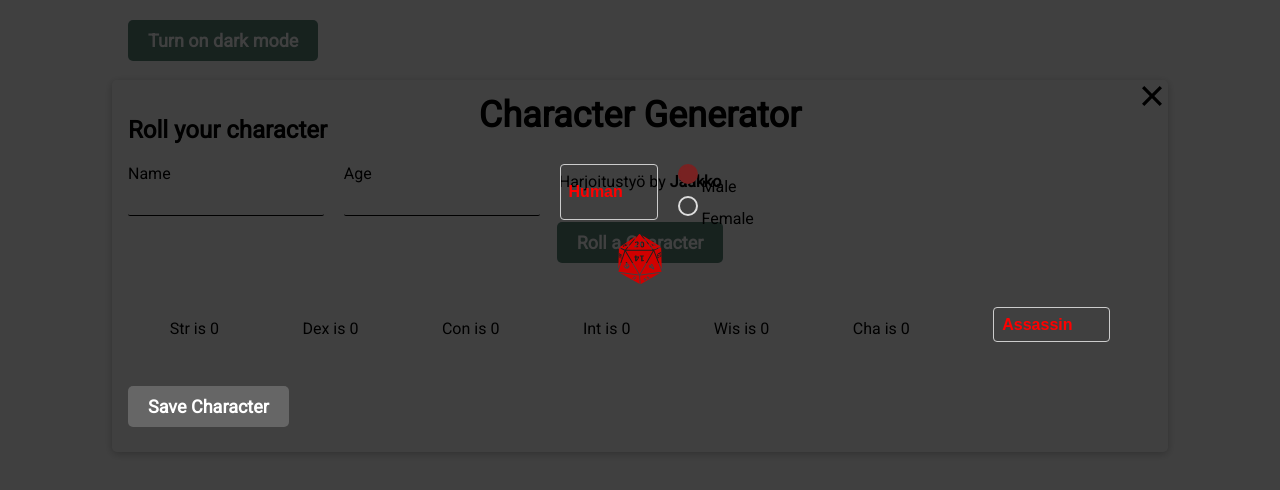
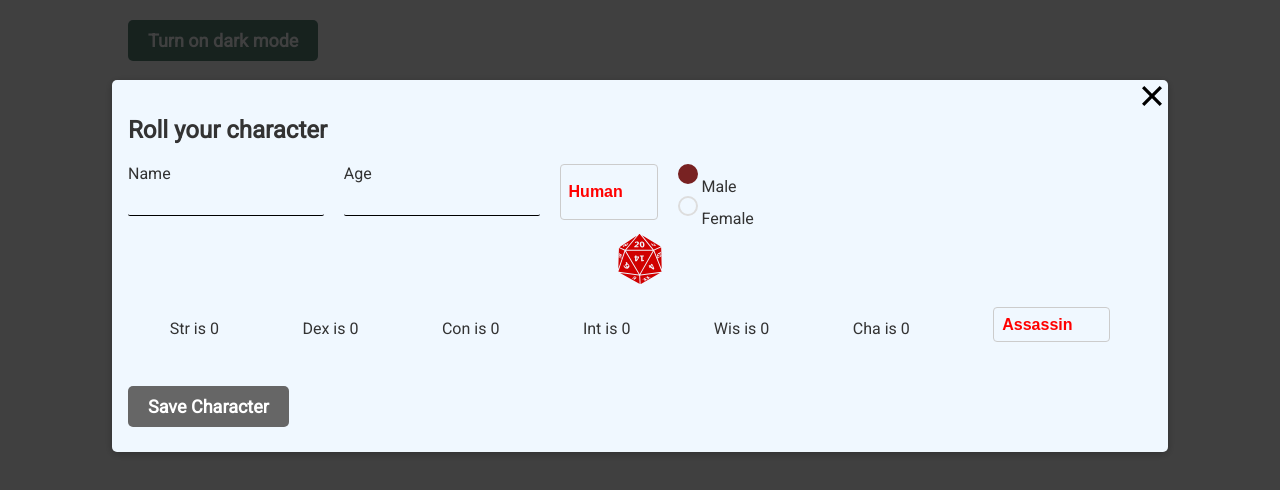
Before and after one commit to Peltimies/svelte-ht, a Svelte app: page / in a window 1280 px wide. Both pictures are taken after a click on the button "Roll a Character". Shown: the top 490 px of the page. Built offline with nearby package versions, Linux system fonts and the light colour scheme.

Commit message:
darkmode fixes

```diff
--- a/src/Modali.svelte
+++ b/src/Modali.svelte
@@ -1,10 +1,10 @@
 <script>
   import darkMode from './darkmode.js';
 
-  let modalStyle = '';
+  let modalStyle;
 
   $: modalStyle = `
-  background-color: ${$darkMode ? '#333' : 'var(--bg-color'};
+  background-color: ${$darkMode ? '#333' : 'fff'};
     color: ${$darkMode ? '#fff' : '#333'};
     transition: 1s;
   `;
@@ -38,7 +38,7 @@
     top: 10vh;
     width: 80%;
     max-height: 80vh;
-
+    background-color: aliceblue;
     border-radius: 5px;
     z-index: 100;
     box-shadow: 0 2px 8px rgba(0, 0, 0, 0.25);
--- a/src/NewChar.svelte
+++ b/src/NewChar.svelte
@@ -54,8 +54,8 @@
       primAtr: 'dex',
       hd: '1d6',
       alignment: 'any non-good',
-      weapons: 'any',
-      armor: 'light',
+      weapons: ['any'],
+      armor: ['light'],
       skills: [
         'case target',
         'climb',
@@ -90,7 +90,7 @@
       className: 'bard',
       primAtr: 'cha',
       hd: '1d10',
-      alignment: 'any',
+      alignment: ['any'],
       weapons: [
         'broadsword',
         'bows',
@@ -123,9 +123,9 @@
       className: 'cleric',
       primAtr: 'wis',
       hd: '1d8',
-      alignment: 'any',
-      weapons: 'blunt',
-      armor: 'any',
+      alignment: ['any'],
+      weapons: ['blunt'],
+      armor: ['any'],
       skills: ['chosen spells', 'turn undead'],
     },
   ];
@@ -303,7 +303,8 @@
     border: none;
     border-bottom: 1px solid black;
     background-color: transparent;
-    color: #782222;
+    font-weight: bold;
+    color: red;
   }
 
   .save {
```
